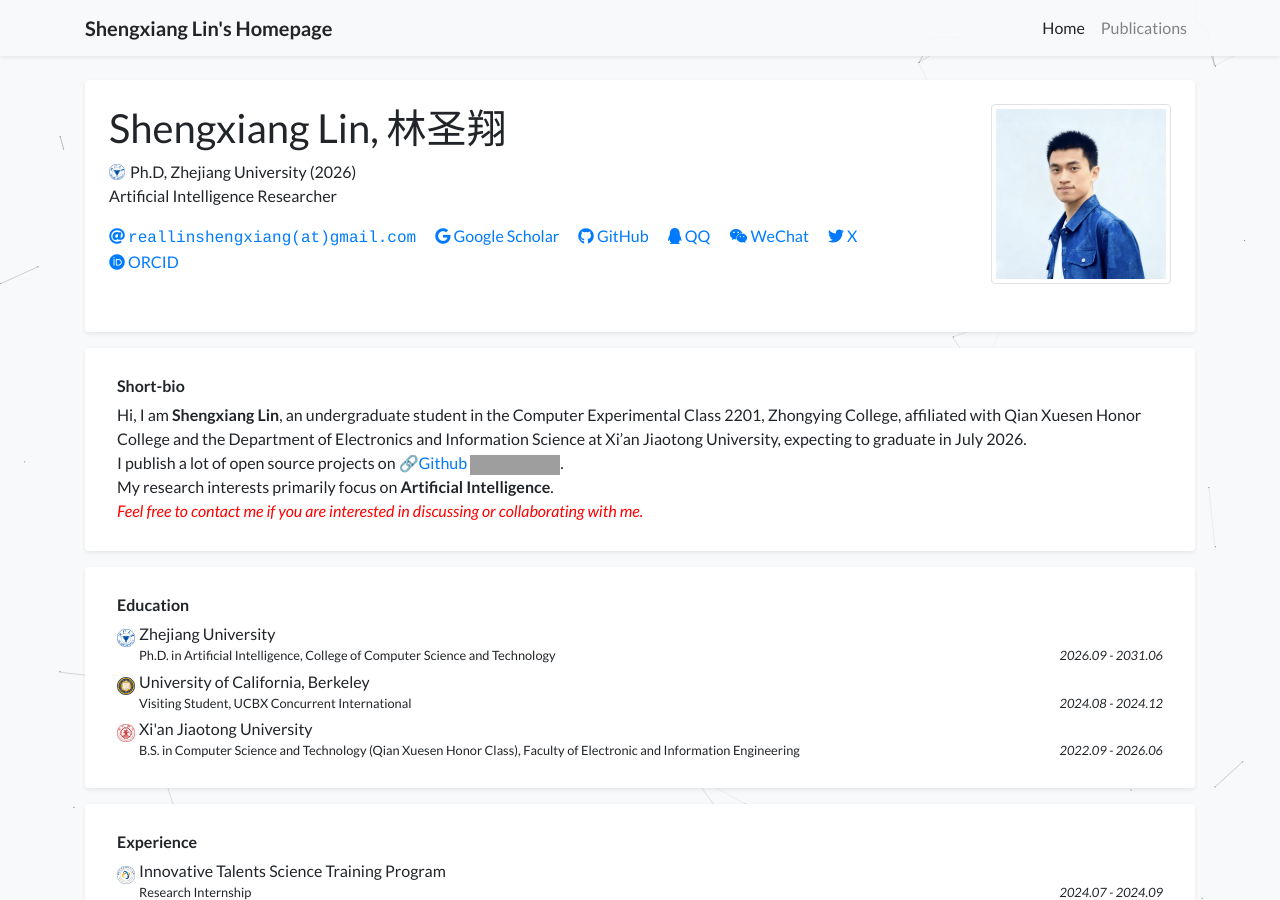
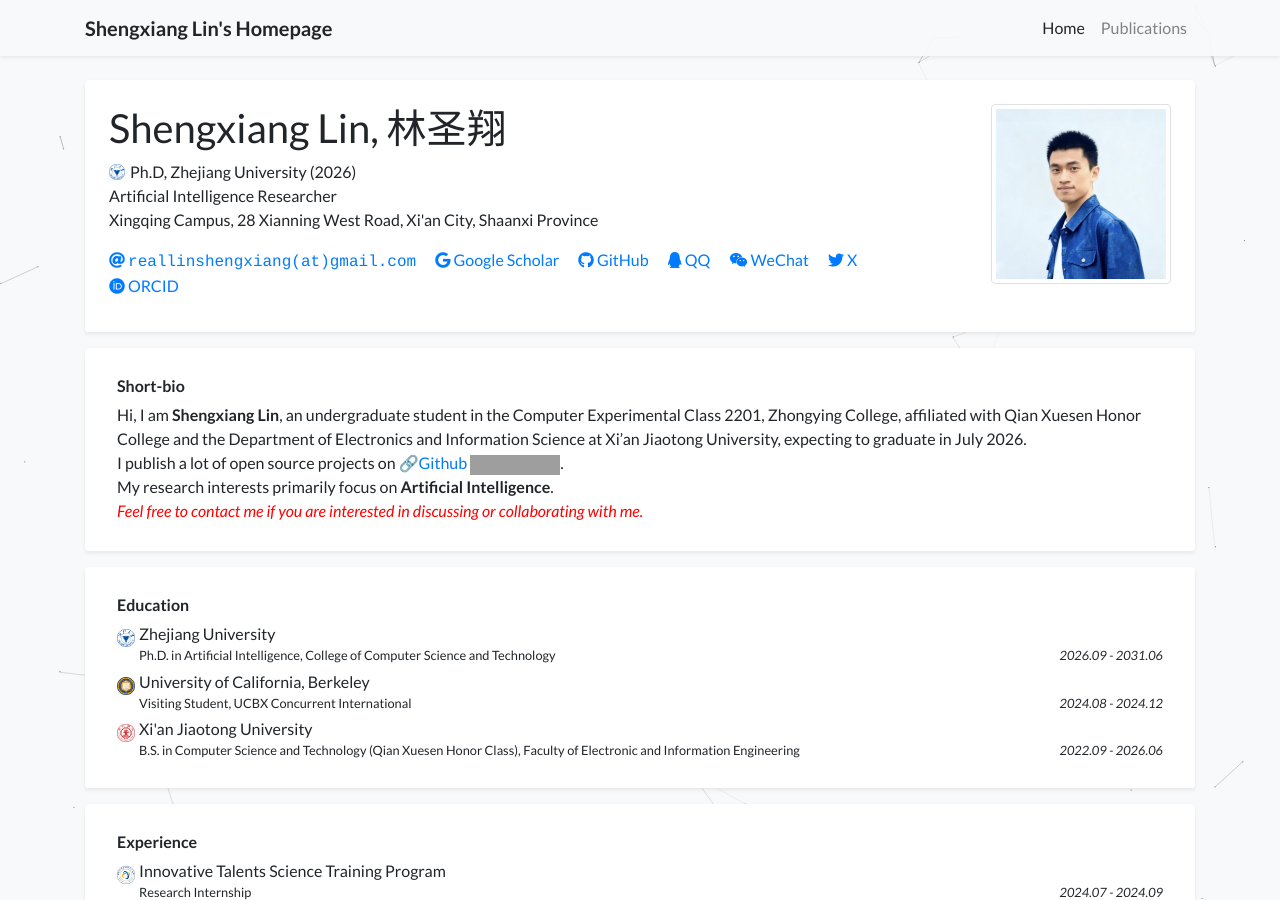
Before and after one commit to Lin-Shengxiang/Lin-Shengxiang.github.io, a Jekyll site: the page built from index.html, in a window 1280 px wide and 900 px high. Built offline with Jekyll 4.4.1, drawn with Linux system fonts in a browser that asks for light colours; a style sheet for code colours, icons or effects is not loaded; grey boxes are pictures that could not be loaded.

Commit message:
Update profile.yml

```diff
--- a/_data/profile.yml
+++ b/_data/profile.yml
@@ -3,6 +3,7 @@ navbar_name: "Shengxiang Lin's Homepage"
 positions:
   - '<span class="no-break"><img src="assets/images/badges/zju_logo.webp" alt="Zhejiang University" class="inline-badge"/></span> Ph.D, Zhejiang University (2026)'
   - "Artificial Intelligence Researcher"
+  - Xingqing Campus, 28 Xianning West Road, Xi'an City, Shaanxi Province
 email: "reallinshengxiang@gmail.com"
 gscholar: W-rloDsAAAAJ
 github: Shengxiang-Lin
```
